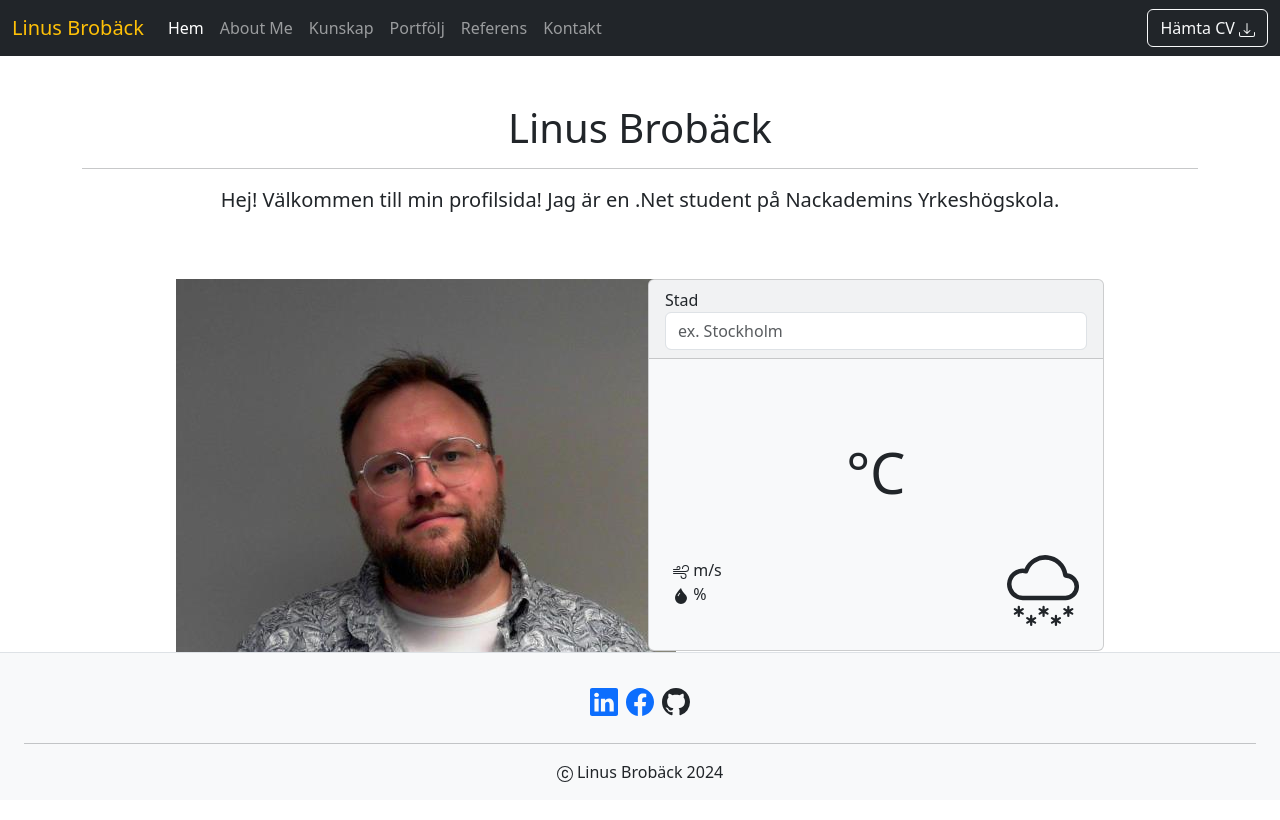
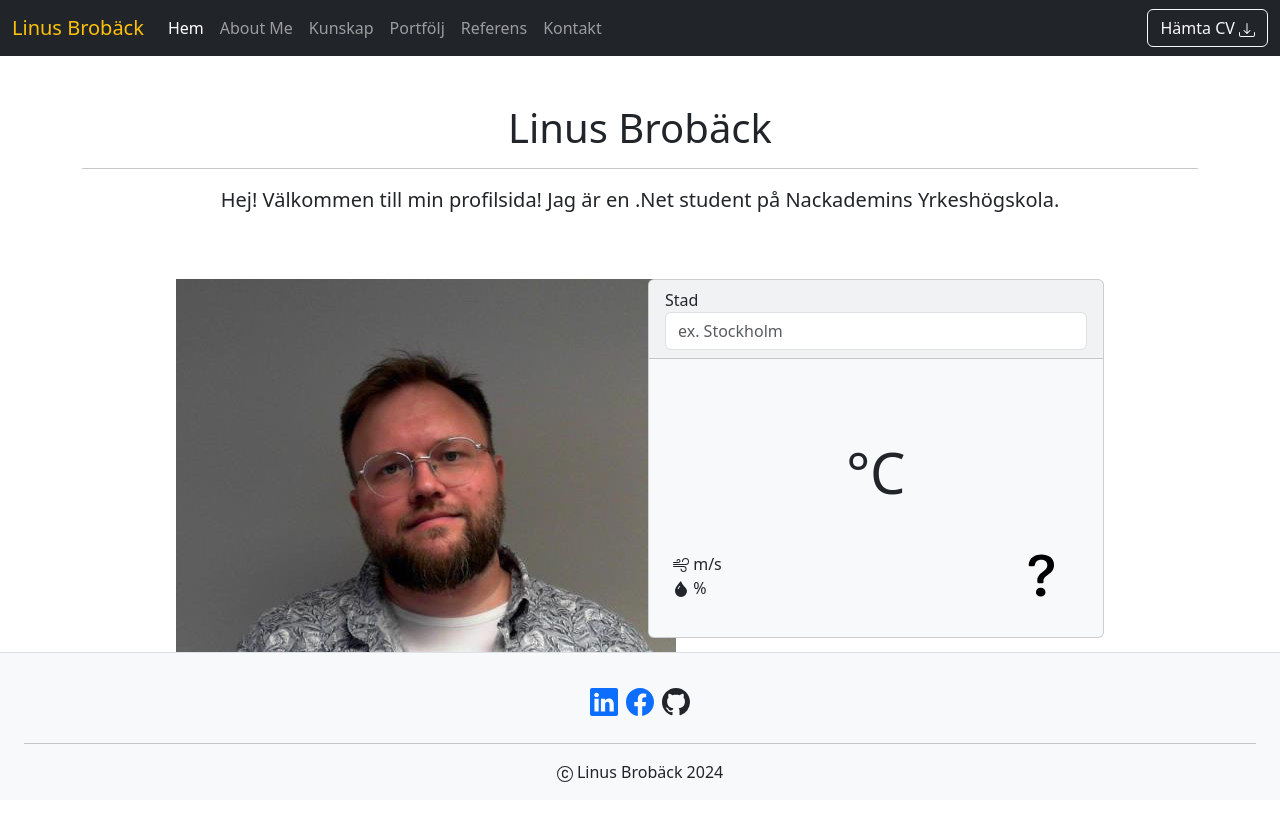
Before and after one commit to Limpan89/Portfolio, a React app in the folder portfolio/: page / in a window 1280 px wide. Shown: the top 820 px of the page. Built offline with nearby package versions, Linux system fonts and the light colour scheme; the HTML template or start-up script is replaced by a standard one.

Commit message:
fixed weather icon appearing in correct size

```diff
--- a/portfolio/src/components/Weather/WeatherCard.jsx
+++ b/portfolio/src/components/Weather/WeatherCard.jsx
@@ -1,6 +1,7 @@
-import { Wind, DropletFill, CloudSnow, Search } from 'react-bootstrap-icons'
+import { Wind, DropletFill, Question, Sun, Cloud, CloudFog2 } from 'react-bootstrap-icons'
 import WeatherSearch from './WeatherSearch'
 import { useState } from 'react'
+import { weatherCodes } from '../../constants'
 
 function WeatherCard() {
 
@@ -14,14 +15,16 @@ function WeatherCard() {
       if (!response.ok)
         return
 
-      const location = data.location.name
-      const localTime = `${data.location.tz_id}: ${data.location.localtime.slice(-5)}`
+      const location = `${data.location.name}, ${data.location.country}`
+      const localTime = data.location.localtime.slice(-5)
       const temperature = Math.floor(data.current.temp_c)
       const description = data.current.condition.text
       const humidity = data.current.humidity
       const wind = Math.round((0.277778 * data.current.wind_kph) * 10) / 10
+      const weatherIcon = Object.keys(weatherCodes).find(icon => weatherCodes[icon].includes(data.current.condition.code))
 
-      setCurrentWeather({location, localTime, temperature, description, humidity, wind})
+      setCurrentWeather({location, localTime, temperature, description, humidity, wind, weatherIcon})
+      console.log(weatherIcon)
 			console.log(data)
 		} catch (error) {
 			console.log(error)
@@ -51,8 +54,14 @@ function WeatherCard() {
                 <span className="ms1"> {currentWeather.humidity}% </span>
               </div>
             </div>
-            <div className="display-2">
-              <CloudSnow />
+            <div>
+            <img
+              src={`src/assets/icons/${currentWeather.weatherIcon ? currentWeather.weatherIcon : 'question'}.svg`}
+              className=""
+              type="image/svg+xml"
+              width="75"
+              height="75"
+            />
             </div>
           </div>
         </div>
```
